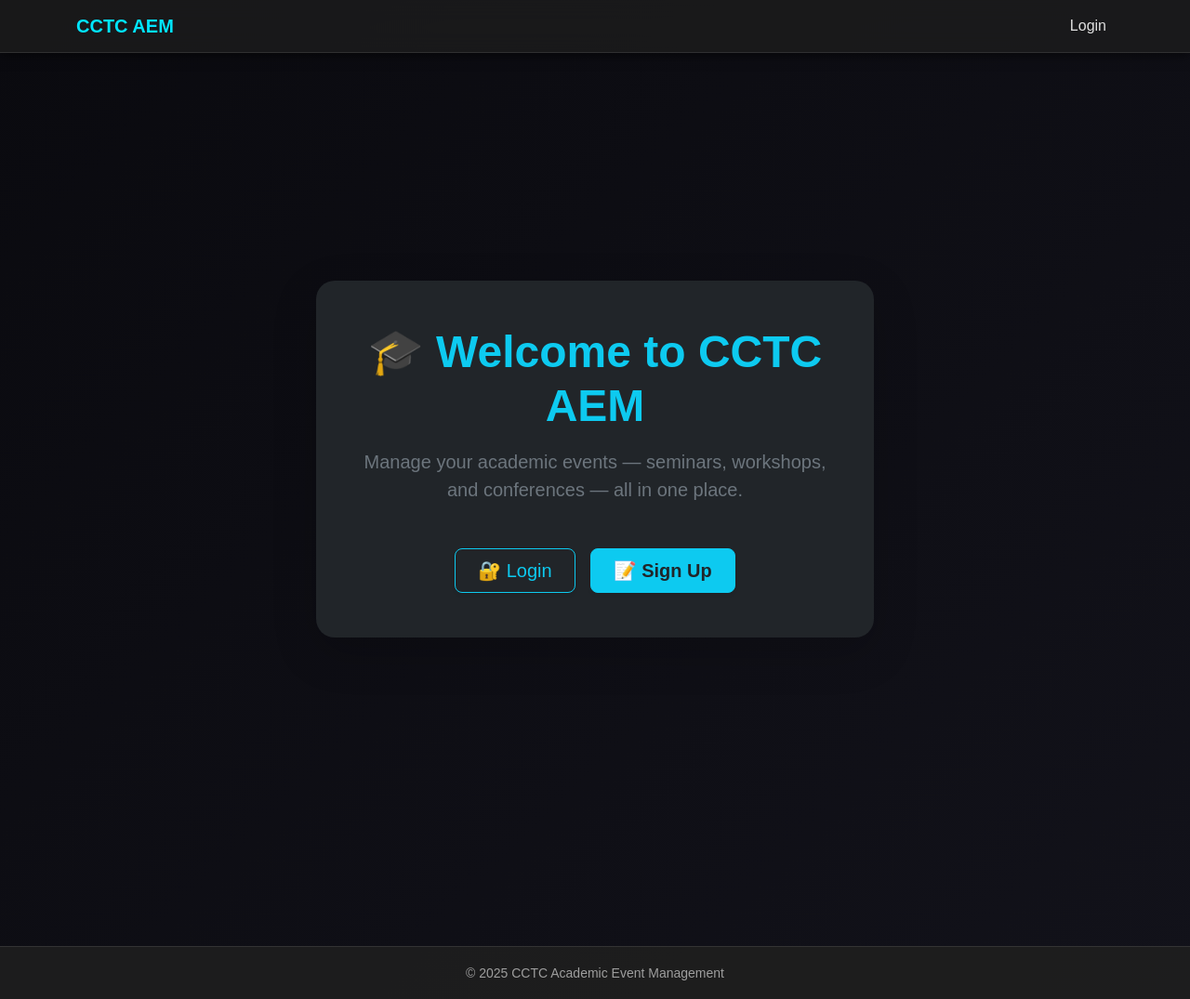
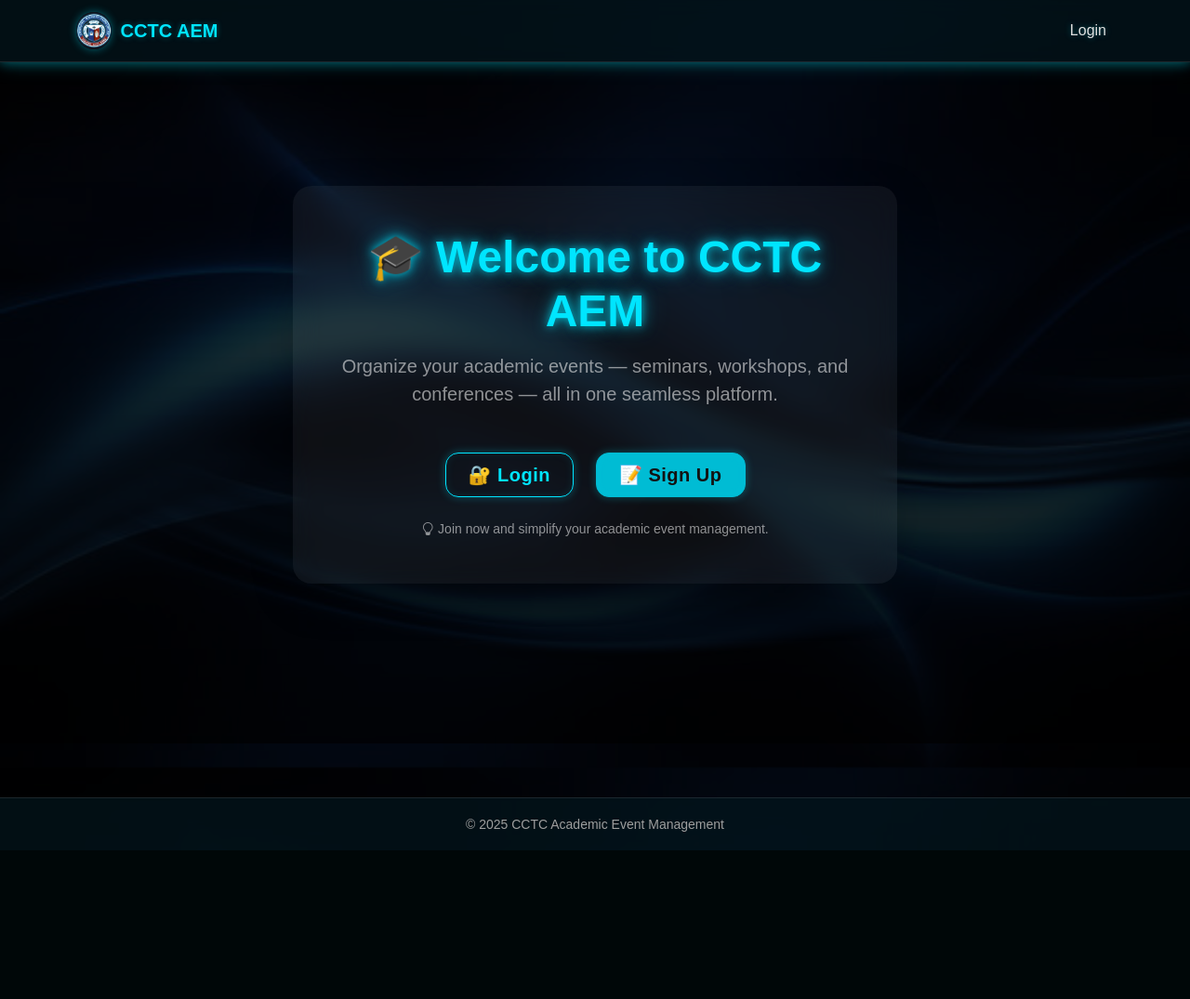
Before and after one commit to KeithAndri-ui/CCTC_AEM, a Django app: page / in a window 1280 px wide. Shown: the whole page at 93% size. After the commit the page ends 915 px from the top, so only its background shows below. Run offline with Django 5.2, Linux system fonts and the light colour scheme.

Commit message:
second commit

```diff
--- a/CCTC_AEM/events/templates/get_started.html
+++ b/CCTC_AEM/events/templates/get_started.html
@@ -1,52 +1,131 @@
 {% extends 'layout.html' %}
+{% load static %}
 {% block title %}Get Started | CCTC AEM{% endblock %}
 {% block content %}
 
-<div class="container d-flex flex-column justify-content-center align-items-center min-vh-100 text-center">
-  <div class="card bg-dark text-light shadow-lg border-0 p-5" style="max-width: 600px;">
-    <h1 class="display-5 fw-bold text-info mb-3">🎓 Welcome to CCTC AEM</h1>
-    <p class="lead text-secondary mb-4">
-      Manage your academic events — seminars, workshops, and conferences — all in one place.
+<div class="d-flex flex-column justify-content-center align-items-center text-center" style="min-height: 80vh;">
+  <div class="card glass-card p-5 shadow-lg border-0 animate-fade-in" style="max-width: 650px;">
+    <h1 class="display-5 fw-bold text-cyan mb-3 glow-text">🎓 Welcome to CCTC AEM</h1>
+    <p class="lead text-white mb-4">
+      Organize your academic events — seminars, workshops, and conferences — all in one seamless platform.
     </p>
 
-    <div class="d-flex justify-content-center gap-3 mt-4">
-      <a href="{% url 'login' %}" class="btn btn-outline-info btn-lg px-4 py-2 shadow-sm">
+    <div class="d-flex justify-content-center gap-4 mt-4">
+      <a href="{% url 'login' %}" class="btn btn-outline-primary btn-lg px-4 py-2 shadow-glow btn-animate">
         🔐 Login
       </a>
-      <a href="{% url 'signup' %}" class="btn btn-info btn-lg px-4 py-2 text-dark fw-semibold shadow-sm">
+      <a href="{% url 'signup' %}" class="btn btn-primary btn-lg px-4 py-2 shadow-glow btn-animate">
         📝 Sign Up
       </a>
+    </div>
+
+    <div class="mt-4 small text-muted fade-in-delay text-white ">
+      <i class="bi bi-lightbulb text-white "></i> Join now and simplify your academic event management.
     </div>
   </div>
 </div>
 
 <style>
+  /* === Background Image & Layout Consistency === */
   body {
-    background: linear-gradient(135deg, #0a0a0f, #12121a);
+    background:
+      linear-gradient(rgba(0, 0, 0, 0.7), rgba(0, 0, 0, 0.9)),
+      url("{% static 'images/bg.jpg' %}") no-repeat center center fixed;
+    background-size: cover;
     color: #e0e0e0;
   }
 
-  .card {
-    background: rgba(30, 30, 40, 0.95);
+  /* === Glass Card === */
+  .glass-card {
+    background: rgba(255, 255, 255, 0.05);
+    border: 1px solid rgba(255, 255, 255, 0.1);
     border-radius: 20px;
-    backdrop-filter: blur(10px);
-    transition: transform 0.3s ease, box-shadow 0.3s ease;
+    backdrop-filter: blur(14px);
+    -webkit-backdrop-filter: blur(14px);
+    box-shadow: 0 4px 25px rgba(0, 229, 255, 0.1);
+    transition: all 0.4s ease;
   }
 
-  .card:hover {
-    transform: translateY(-5px);
-    box-shadow: 0 0 30px rgba(88, 166, 255, 0.15);
+  .glass-card:hover {
+    transform: translateY(-8px);
+    box-shadow: 0 0 30px rgba(0, 229, 255, 0.25);
   }
 
-  a.btn-info:hover {
-    background-color: #00aaff !important;
-    color: #fff !important;
+  /* === Glow Effects === */
+  .glow-text {
+    text-shadow:
+      0 0 8px #00e5ff93,
+      0 0 16px rgba(0, 229, 255, 0.5),
+      0 0 32px rgba(0, 229, 255, 0.3);
+  }
+  .text-white { color: #ffffff8a !important; }
+
+  .shadow-glow {
+    box-shadow:
+      0 0 10px rgba(0, 229, 255, 0.3),
+      inset 0 0 10px rgba(0, 229, 255, 0.1);
   }
 
-  a.btn-outline-info:hover {
-    background-color: #00aaff !important;
-    border-color: #00aaff !important;
-    color: #fff !important;
+  .btn-primary, .btn-outline-primary {
+    border-radius: 14px;
+    font-weight: 600;
+    letter-spacing: 0.5px;
+    transition: all 0.25s ease;
+  }
+
+  .btn-outline-primary {
+    border-color: #00e5ff;
+    color: #00e5ff;
+  }
+
+  .btn-outline-primary:hover {
+    background-color: #00e5ff;
+    color: #121212;
+    box-shadow: 0 0 20px rgba(0, 229, 255, 0.6);
+  }
+
+  .btn-primary {
+    background-color: #00bcd4;
+    border-color: #00bcd4;
+    color: #121212;
+  }
+
+  .btn-primary:hover {
+    background-color: #0097a7;
+    border-color: #0097a7;
+    transform: scale(1.05);
+    box-shadow: 0 0 25px rgba(0, 229, 255, 0.6);
+  }
+
+  /* === Animation Effects === */
+  .animate-fade-in {
+    opacity: 0;
+    transform: translateY(30px);
+    animation: fadeInUp 1.2s ease forwards;
+  }
+
+  .fade-in-delay {
+    opacity: 0;
+    animation: fadeIn 2.2s ease forwards;
+    animation-delay: 1s;
+  }
+
+  @keyframes fadeInUp {
+    from { opacity: 0; transform: translateY(30px); }
+    to { opacity: 1; transform: translateY(0); }
+  }
+
+  @keyframes fadeIn {
+    from { opacity: 0; }
+    to { opacity: 1; }
+  }
+
+  /* === Button hover floating motion === */
+  .btn-animate:hover {
+    transform: translateY(-3px);
   }
 </style>
+
+<!-- Optional icons (Bootstrap Icons) -->
+<link rel="stylesheet" href="https://cdn.jsdelivr.net/npm/bootstrap-icons@1.11.1/font/bootstrap-icons.css">
 {% endblock %}
--- a/CCTC_AEM/events/templates/layout.html
+++ b/CCTC_AEM/events/templates/layout.html
@@ -12,19 +12,24 @@
   <!-- Dark Elegant + Glassmorphism Style -->
   <style>
   /* === Elegant Dark Glass Theme === */
+  /* === Elegant Dark Glass Theme with Background Image === */
 body {
-      background: radial-gradient(circle at top left, #0d0d0d, #121212, #1a1a1a);
+  background:
+    linear-gradient(rgba(0, 0, 0, 0.7), rgba(0, 0, 0, 0.85)),
+    url("{% static 'images/bg.jpg' %}") no-repeat center center fixed;
+  background-size: cover;
   color: #e0e0e0;
   margin: 0;
   padding: 0;
   min-height: 100vh;
   display: flex;
   flex-direction: column;
-      padding-top: 70px; /* Space for fixed navbar */
+  padding-top: 70px;
   font-family: "Poppins", sans-serif;
 }
 
-    /* Fixed Glass Navbar */
+
+  /* Fixed Glass Navbar with Glow */
   .navbar {
     position: fixed;
     top: 0;
@@ -32,19 +37,43 @@
     width: 100%;
     z-index: 1030;
     backdrop-filter: blur(12px);
-      background: rgba(30, 30, 30, 0.75);
+    background: rgba(4, 23, 31, 0.658);
     border-bottom: 1px solid rgba(255, 255, 255, 0.1);
-      box-shadow: 0 2px 12px rgba(0, 0, 0, 0.6);
+    box-shadow:
+      0 0 10px rgba(0, 229, 255, 0.2),
+      0 0 20px rgba(0, 229, 255, 0.1),
+      0 2px 12px rgba(0, 0, 0, 0.6);
+    transition: box-shadow 0.4s ease;
   }
 
+  .navbar:hover {
+    box-shadow:
+      0 0 12px rgba(0, 229, 255, 0.4),
+      0 0 25px rgba(0, 229, 255, 0.2),
+      0 2px 14px rgba(0, 0, 0, 0.6);
+  }
+
+  /* Navbar text glow */
   .navbar-brand, .nav-link {
     color: #e0e0e0 !important;
-      transition: color 0.2s ease, text-shadow 0.2s ease;
+    transition: color 0.3s ease, text-shadow 0.3s ease, transform 0.2s ease;
+    text-shadow: 0 0 6px rgba(0, 229, 255, 0.35);
   }
 
-    .nav-link:hover {
+  .navbar-brand:hover, .nav-link:hover {
     color: #00e5ff !important;
-      text-shadow: 0 0 6px #00e5ff;
+    text-shadow:
+      0 0 6px #00e5ff,
+      0 0 12px #00e5ff,
+      0 0 24px rgba(0, 229, 255, 0.9);
+    transform: scale(1.05);
+  }
+
+  .nav-link.active {
+    color: #00e5ff !important;
+    text-shadow:
+      0 0 8px #00e5ff,
+      0 0 16px rgba(0, 229, 255, 0.6);
   }
 
   main.container {
@@ -111,9 +140,9 @@
     background-color: #1a1a1a;
   }
 
-    /* Footer with Fade-in */
+  /* Footer */
   footer {
-      background: rgba(30, 30, 30, 0.9);
+    background: rgba(4, 23, 31, 0.658);
     color: #9e9e9e;
     text-align: center;
     padding: 1rem 0;
@@ -134,14 +163,32 @@
   .text-violet { color: #b388ff !important; }
   .text-emerald { color: #69f0ae !important; }
   .text-gold { color: #ffeb3b !important; }
+
+  /* Logo inside navbar */
+  .navbar-brand img {
+    height: 40px;
+    border-radius: 50%;
+    margin-right: 10px;
+    box-shadow: 0 0 10px rgba(0, 229, 255, 0.4);
+    transition: transform 0.3s ease, box-shadow 0.3s ease;
+  }
+
+  .navbar-brand img:hover {
+    transform: scale(1.05);
+    box-shadow: 0 0 18px rgba(0, 229, 255, 0.8);
+  }
 </style>
+
 </head>
 
 <body>
   <!-- Frosted Navbar -->
   <nav class="navbar navbar-expand-lg navbar-dark">
     <div class="container">
-      <a class="navbar-brand fw-bold text-cyan" href="{% url 'event_list' %}">CCTC AEM</a>
+      <a class="navbar-brand d-flex align-items-center fw-bold" href="{% url 'event_list' %}">
+        <img src="{% static 'images/logo.png' %}" alt="CCTC Logo" />
+        <span class="text-cyan">CCTC AEM</span>
+      </a>
       <button class="navbar-toggler" type="button" data-bs-toggle="collapse" data-bs-target="#navbarNav">
         <span class="navbar-toggler-icon"></span>
       </button>
```
Also changed, not shown: CCTC_AEM/events/templates/events/event_list.html (+6 -3 lines), CCTC_AEM/db.sqlite3, CCTC_AEM/static/css/style.css (line endings or trailing spaces), CCTC_AEM/static/images/bg.jpg (added), CCTC_AEM/static/images/logo.png (added). Lines whose indentation alone changed are shown as unchanged.
